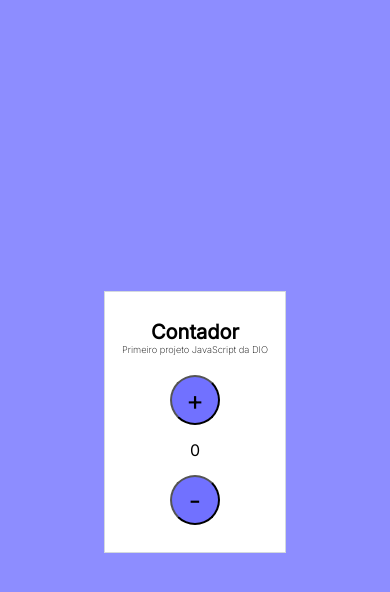
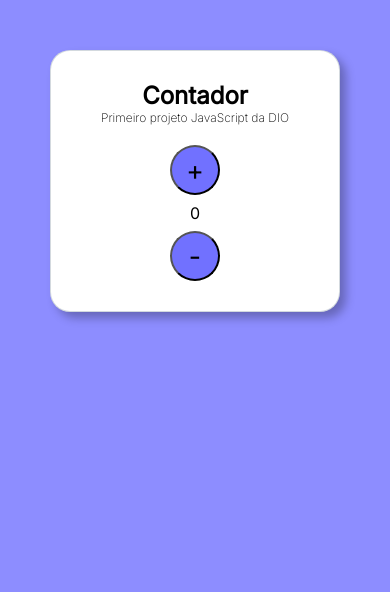
Before and after one commit to mateusaraujos/contador, a plain HTML site: page index.html in a window 390 px wide. Drawn offline with Linux system fonts and the light colour scheme.

Commit message:
design pronto

```diff
--- a/assets/css/style.css
+++ b/assets/css/style.css
@@ -25,6 +25,8 @@ body {
     padding: 20px;
     background-color: white;
     border: 1px solid rgba(119, 136, 153, 0.323);
+    border-radius: 20px;
+    box-shadow: 6px 6px 10px 0 rgba(0, 0, 0, 0.276);
 }
 
 #title {
@@ -48,6 +50,7 @@ body {
     height: 50px;
     border-radius: 50%;
     background-color: rgba(0, 0, 255, 0.555);
+    cursor: pointer;
 }
 
 .counter .btn:hover {
@@ -58,13 +61,18 @@ body {
     font-size: 20pt;
 }
 
-#change {
+#currentNumber {
     margin-left: 20px;
     margin-right: 20px;
     line-height: 50px;
 }
 
 @media (max-width:500px) {
+    body {
+        display: block;
+        margin: 50px;
+    }
+
     .center-container {
         height: 10rem;
         min-width: 10rem;
@@ -74,15 +82,16 @@ body {
     }
 
     #title {
-        font-size: 15pt;
-    }
-
-    #subtitle {
-        font-size: 7pt;
+        font-size: 18pt;
     }
 
     .counter {
         flex-direction: column-reverse;
         align-items: center;
     }
+
+    #currentNumber {
+        margin: -7px 0;
+        line-height: 50px;
+    }
 }
--- a/index.html
+++ b/index.html
@@ -6,7 +6,6 @@
     <meta name="viewport" content="width=device-width, initial-scale=1.0">
     <link rel="shortcut icon" href="/assets/img/favicon.ico" type="image/x-icon">
     <link rel="stylesheet" href="assets/css/style.css">
-    <script src="assets/js/scripts.js"></script>
     <title>Contador</title>
 </head>
 <body>
@@ -21,17 +20,19 @@
             </header>
 
             <section class="counter">
-                <button class="btn">
+                <button name="subtract" class="btn" onclik="decrement()">
                     <span id="subtract" class="value">-</span>
                 </button>
 
-                <span id="change">0</span>
+                <span id="currentNumber">0</span>
 
-                <button class="btn">
+                <button name="add" class="btn" onclick="increment()">
                     <span id="add" class="value">+</span>
                 </button>
             </section>
         </article>
     </main>
+
+    <script src="assets/js/scripts.js"></script>
 </body>
 </html>
```
